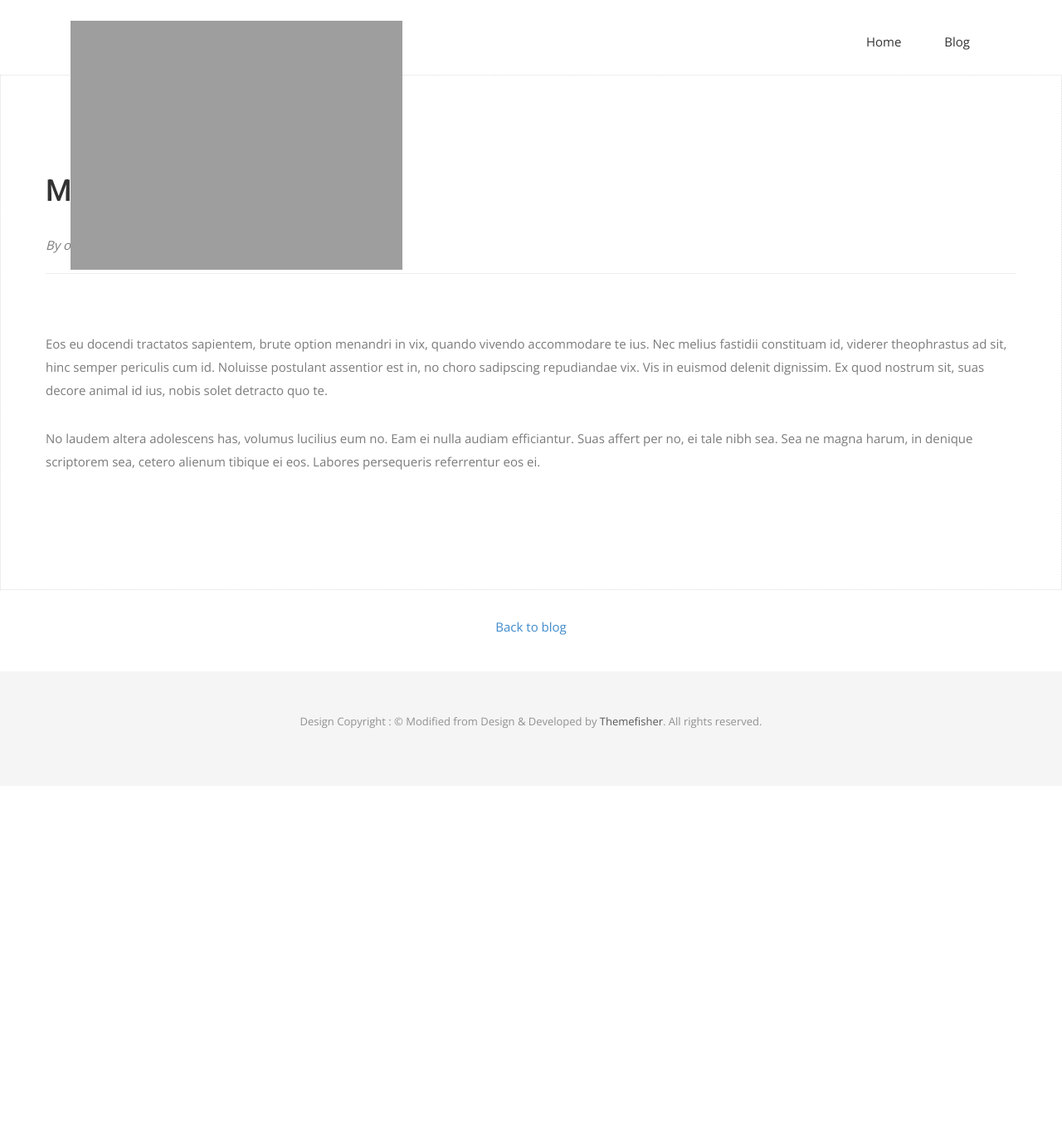
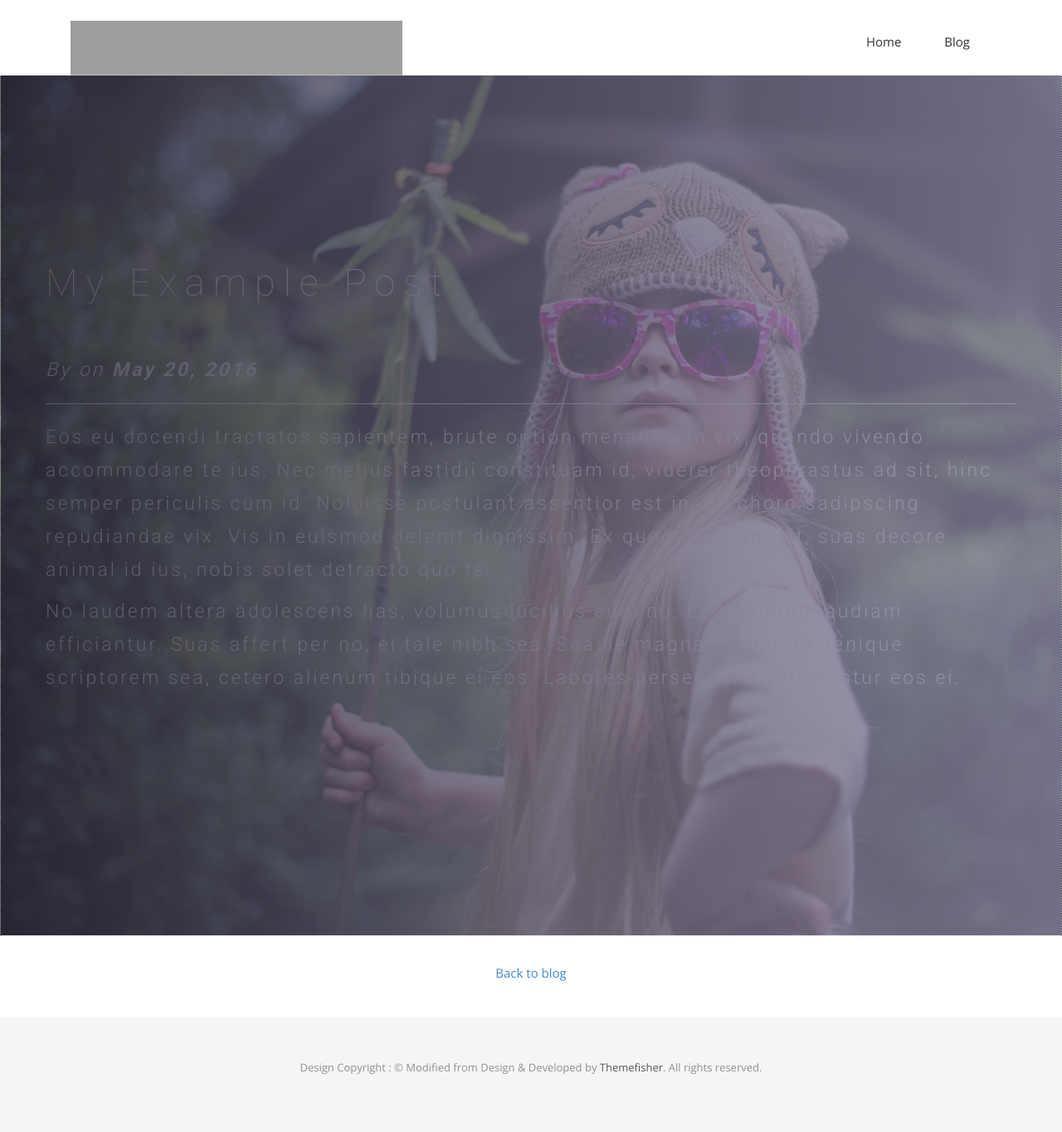
Before and after one commit to th3iedkid/th3iedkid.github.io, a Jekyll site: the page built from _posts/2016-05-20-my-example-post.md, in a window 1280 px wide. Shown: the whole page at 83% size. Built offline with Jekyll 4.4.1, drawn with Linux system fonts in a browser that asks for light colours; nearby versions of some CDN libraries; some web fonts are replaced; before the commit the page ends 947 px from its top, so only the background shows below that.

Commit message:
chaning layout

```diff
--- a/_layouts/post.html
+++ b/_layouts/post.html
@@ -4,7 +4,7 @@ layout: page
 
 <div class="post">
   <!-- Wrapper Start -->
-  <section id="intro" style="border: 1px dotted #ddd;">
+  <section id="slider" style="border: 1px dotted #ddd;">
     <div class="container">
       <div class="row">
         <div>
```
